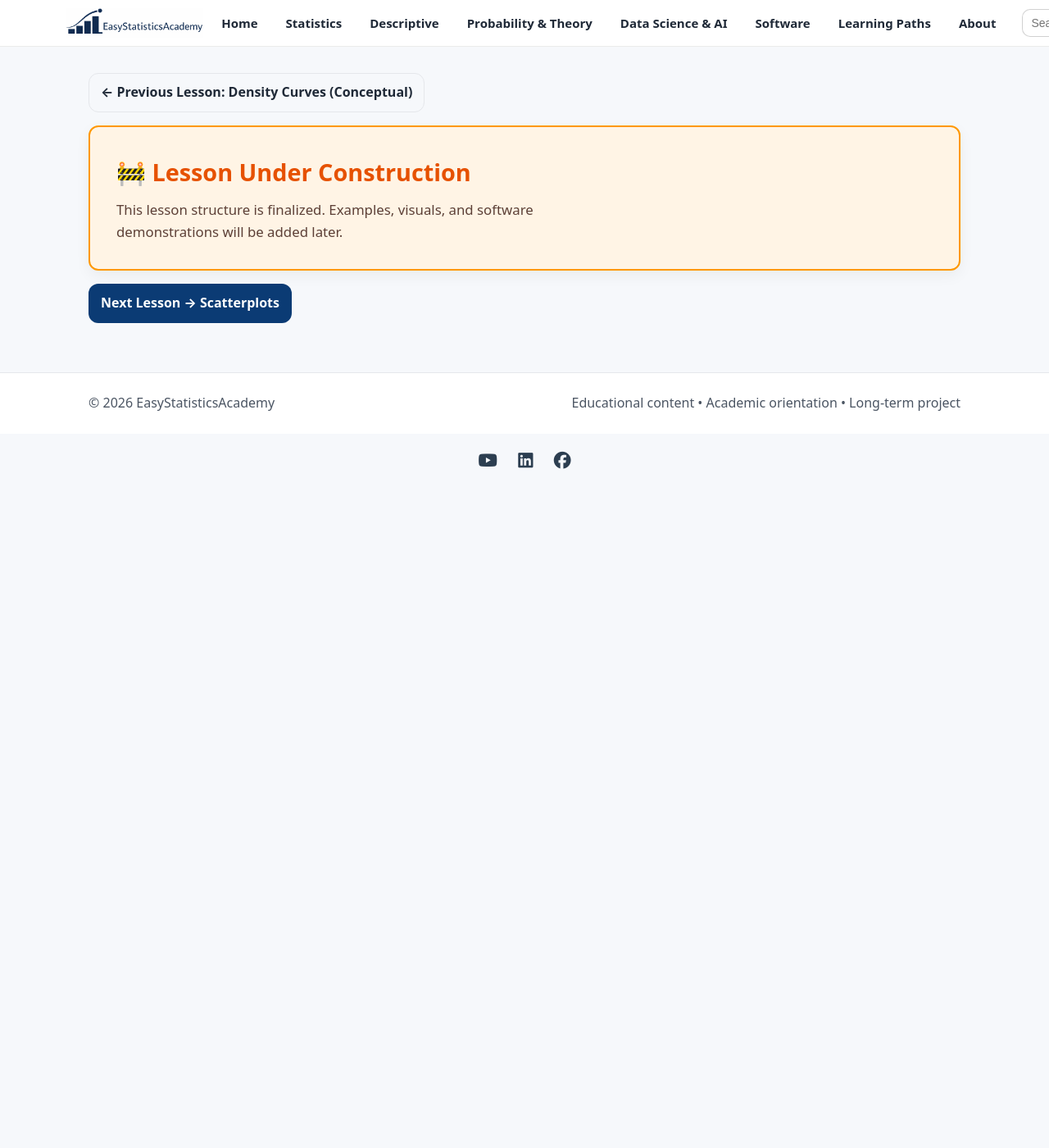
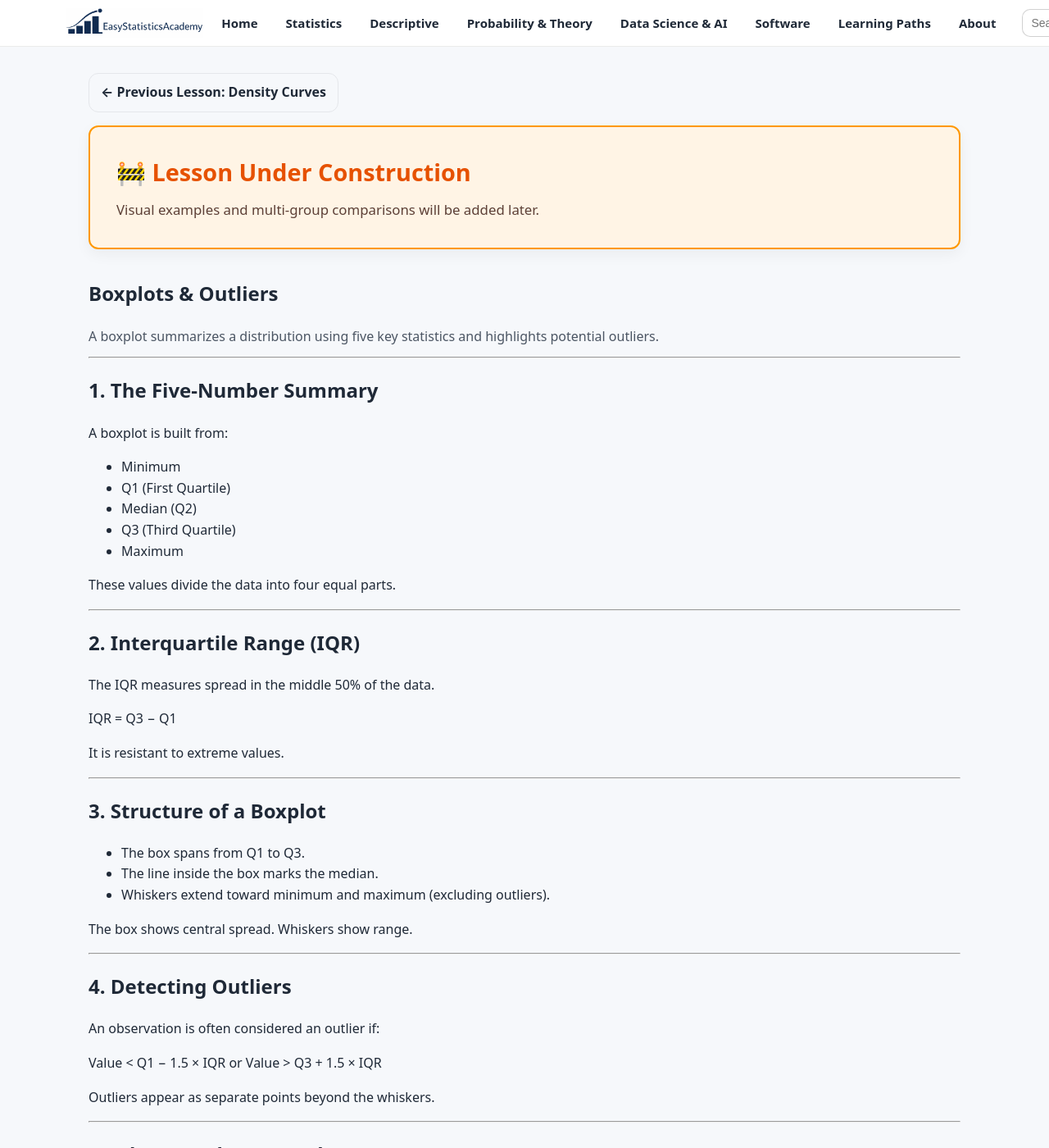
Before and after one commit to ammar-homaida-statistics/easystatisticsacademy, a Jekyll site: the page built from descriptive/visualization/boxplots/index.md, in a window 1280 px wide and 1400 px high. Shown: the whole window at 82% size. Built offline with Jekyll 4.4.1, drawn with Linux system fonts in a browser that asks for light colours; some of the changed text lies outside the part shown.

Commit message:
Add lesson content

```diff
--- a/descriptive/visualization/boxplots/index.md
+++ b/descriptive/visualization/boxplots/index.md
@@ -1,17 +1,19 @@
 ---
 layout: default
 title: "Boxplots & Outliers"
-description: "Five-number summary, IQR logic, and visual group comparison."
+description: "Understanding the five-number summary, interquartile range (IQR), and visual detection of outliers."
 permalink: /descriptive/visualization/boxplots/
 sidebar: false
 ---
 
+<!-- Previous Button -->
 <section class="section section-slim">
   <a class="btn btn-outline" href="/descriptive/visualization/density-curves/">
-    ← Previous Lesson: Density Curves (Conceptual)
+    ← Previous Lesson: Density Curves
   </a>
 </section>
 
+<!-- UNDER CONSTRUCTION -->
 <section class="section section-slim">
   <div class="callout" style="background:#fff4e5; border:2px solid #ff9800; padding:2rem; border-radius:12px;">
     <div class="callout-copy">
@@ -19,12 +21,156 @@
         🚧 Lesson Under Construction
       </h2>
       <p style="margin:0; font-size:1.05rem; color:#5d4037; line-height:1.6;">
-        This lesson structure is finalized. Examples, visuals, and software demonstrations will be added later.
+        Visual examples and multi-group comparisons will be added later.
       </p>
     </div>
   </div>
 </section>
 
+<section class="section">
+
+<div class="section-head">
+  <h1>Boxplots & Outliers</h1>
+  <p>
+    A boxplot summarizes a distribution using five key statistics and highlights potential outliers.
+  </p>
+</div>
+
+<hr>
+
+<h2>1. The Five-Number Summary</h2>
+
+A boxplot is built from:
+
+<ul>
+  <li>Minimum</li>
+  <li>Q1 (First Quartile)</li>
+  <li>Median (Q2)</li>
+  <li>Q3 (Third Quartile)</li>
+  <li>Maximum</li>
+</ul>
+
+<p>
+These values divide the data into four equal parts.
+</p>
+
+<hr>
+
+<h2>2. Interquartile Range (IQR)</h2>
+
+<p>
+The IQR measures spread in the middle 50% of the data.
+</p>
+
+<p>
+IQR = Q3 − Q1
+</p>
+
+<p>
+It is resistant to extreme values.
+</p>
+
+<hr>
+
+<h2>3. Structure of a Boxplot</h2>
+
+<ul>
+  <li>The box spans from Q1 to Q3.</li>
+  <li>The line inside the box marks the median.</li>
+  <li>Whiskers extend toward minimum and maximum (excluding outliers).</li>
+</ul>
+
+<p>
+The box shows central spread. Whiskers show range.
+</p>
+
+<hr>
+
+<h2>4. Detecting Outliers</h2>
+
+<p>
+An observation is often considered an outlier if:
+</p>
+
+<p>
+Value &lt; Q1 − 1.5 × IQR
+or
+Value &gt; Q3 + 1.5 × IQR
+</p>
+
+<p>
+Outliers appear as separate points beyond the whiskers.
+</p>
+
+<hr>
+
+<h2>5. What Boxplots Reveal</h2>
+
+Boxplots allow us to see:
+
+<ul>
+  <li>Median location</li>
+  <li>Spread (IQR)</li>
+  <li>Skewness (asymmetry in box/whiskers)</li>
+  <li>Presence of outliers</li>
+</ul>
+
+<hr>
+
+<h2>6. Comparing Groups</h2>
+
+<p>
+Multiple boxplots side-by-side allow comparison of:
+</p>
+
+<ul>
+  <li>Center (median differences)</li>
+  <li>Spread (IQR differences)</li>
+  <li>Outlier patterns</li>
+</ul>
+
+<p>
+They are powerful for group comparison.
+</p>
+
+<hr>
+
+<h2>7. Strengths and Limitations</h2>
+
+<strong>Strengths:</strong>
+
+<ul>
+  <li>Compact summary</li>
+  <li>Outlier detection</li>
+  <li>Good for group comparison</li>
+</ul>
+
+<strong>Limitations:</strong>
+
+<ul>
+  <li>Do not show detailed shape</li>
+  <li>Hide multimodality</li>
+  <li>Less intuitive for beginners</li>
+</ul>
+
+<hr>
+
+<h2>Summary</h2>
+
+<ul>
+  <li>Boxplots summarize distributions using five numbers.</li>
+  <li>IQR measures middle spread.</li>
+  <li>Outliers are identified using 1.5 × IQR rule.</li>
+  <li>Excellent tool for comparing groups.</li>
+</ul>
+
+<p>
+Boxplots connect visualization to numerical summaries of spread.
+</p>
+
+</section>
+
+<!-- Next Button -->
 <section class="section section-slim">
   <a class="btn" href="/descriptive/visualization/scatterplots/">
     Next Lesson → Scatterplots
@@ -34,6 +180,7 @@
 <script>
   (function () {
     var KEY = "esa_continue_descriptive_visualization_lesson_v0";
+
     localStorage.setItem(KEY, JSON.stringify({
       url: "/descriptive/visualization/boxplots/",
       label: "Lesson 7 — Boxplots & Outliers",
```
